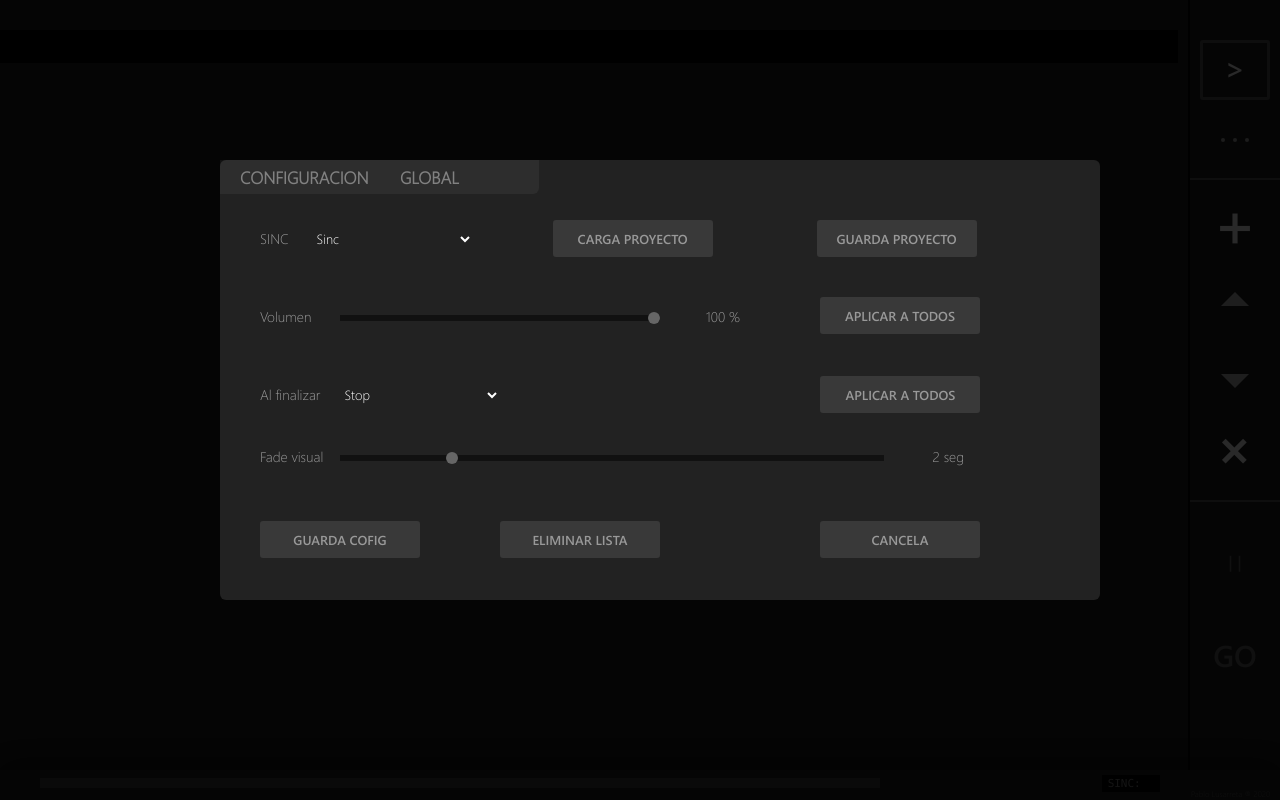
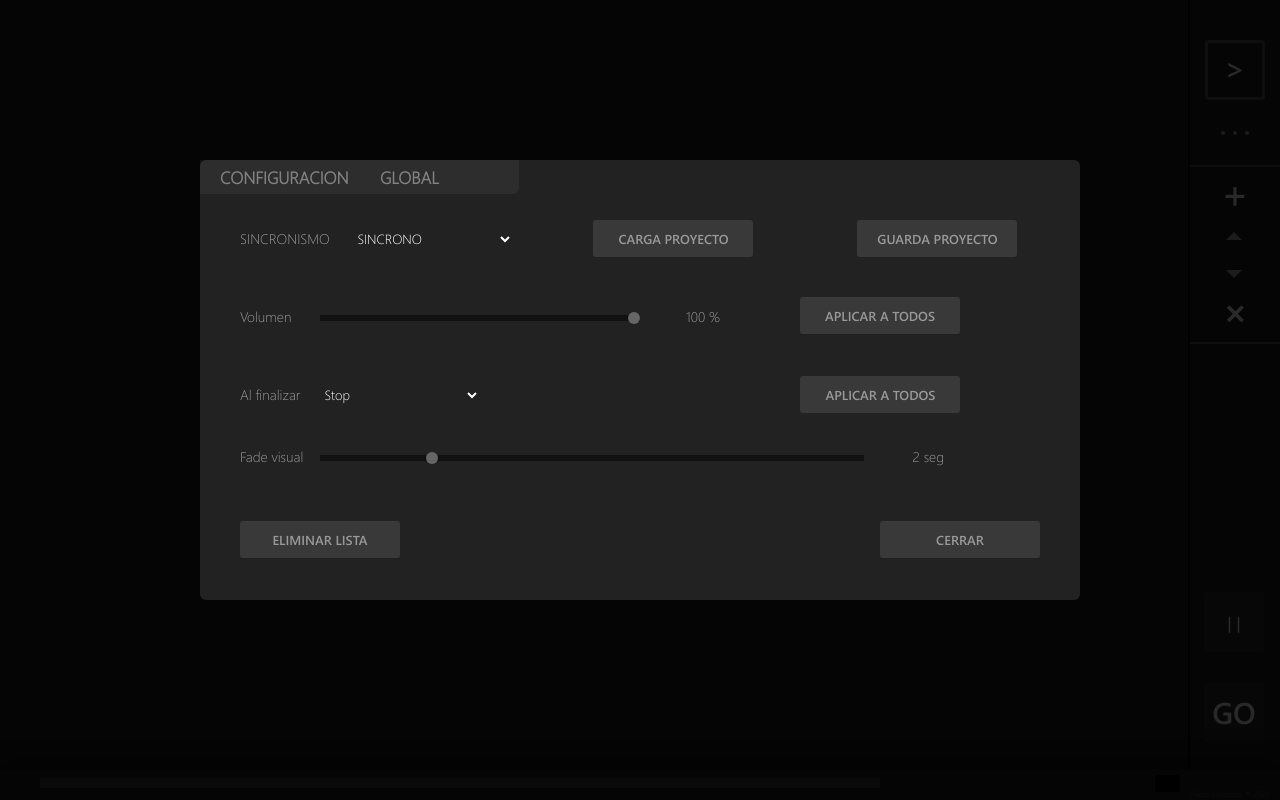
Before and after one commit to pablolusarreta/nextevent, an Electron app: page control.htm in a window 1280 px wide. Both pictures are taken after a click on the button 1235 px from the left and 139 px from the top of the page. Drawn offline with Linux system fonts and the light colour scheme; no server answers.

Commit message:
Optimizado de funcinalidad

```diff
--- a/control.htm
+++ b/control.htm
@@ -8,7 +8,7 @@
 	<meta name="keywords" content="Player, audio, video, imagen, sonido">
 	<meta name="author" content="Pablo lusarreta">
 	<meta name="viewport" content="width=device-width, initial-scale=1.0">
-	<title>nextevent</title>
+	<title>nextevent 7.0.0</title>
 
 	<script type="text/javascript" src="src/js.almacenamiento-local.js"></script>
 	<script type="text/javascript" src="src/js.control.js"></script>
@@ -23,7 +23,7 @@
 </head>
 
 <body>
-	<div id="marcaActual"></div>
+	<!--<div id="marcaActual"></div>-->
 	<section id="pasos"></section>
 
 
--- a/index.js
+++ b/index.js
@@ -65,7 +65,7 @@ const creaVentana = (f, d) => {
 //////////////////////////////////////////////////////////////////////////////
 
 app.on('ready', () => {
-	vcontrol = creaVentana('control.htm', [1240, 800, 800, 750])
+	vcontrol = creaVentana('control.htm', [1240, 800, 910, 750])
 });
 app.on('window-all-closed', () => {
 	if (process.platform !== 'darwin') {
--- a/src/css.control.css
+++ b/src/css.control.css
@@ -8,23 +8,17 @@ nav {
     color: #FFF;
     overflow: hidden;
     text-align: center;
-    /*box-shadow: 0 0 8px 4px #000;*/
 }
 
 nav>button {
     display: block;
-    width: 70px;
-    height: 70px;
-    margin: 3vh auto;
+    width: 60px;
+    height: 60px;
+    margin: 2.2vh auto;
     padding: 0px;
     font-size: 16px;
     background-color: rgba(255, 255, 255, 0);
-    border-radius: 50% 50%;
-    transition: background-color 1s;
-}
-
-nav>button:hover {
-    background-color: rgba(255, 255, 255, 0.1)
+    border-radius: 4px 4px;
 }
 
 nav>hr {
@@ -39,7 +33,6 @@ nav>button:nth-child(1) {
     border-radius: 3px 3px;
     font-size: 30px;
     border: 3px solid rgba(255, 255, 255, 0.2);
-
     height: 60px;
 }
 
@@ -49,9 +42,10 @@ nav>button:nth-child(1)>div {
 
 nav>button:nth-child(2) {
     height: 30px;
-    border-radius: 10px 10px;
 }
-
+nav>button:nth-child(2):hover {
+    background-color: #333;
+}
 nav>hr:nth-child(3), nav>hr:nth-child(8) {
     background-color: #fff;
     width: 100%;
@@ -60,40 +54,50 @@ nav>hr:nth-child(3), nav>hr:nth-child(8) {
 }
 
 nav>button:nth-child(4), nav>button:nth-child(5), nav>button:nth-child(6), nav>button:nth-child(7) {
-    width: 50px;
-    height: 50px;
+    margin-bottom: 0;
+    width: 40px;
+    height: 40px;
 }
 
 nav>button:nth-child(4), nav>button:nth-child(7) {
-    font-size: 64px;
+    font-size: 44px;
+    transition: color .0.2s;
 }
-
+nav>button:nth-child(4):hover {
+    color: #363;
+}
 nav>button:nth-child(4)>div {
+    font-size: 40px;
     margin-top: -26px;
 }
-
+nav>button:nth-child(5), nav>button:nth-child(6){
+    margin-top: 0;
+    margin-bottom: 0;
+    height: 30px;
+}
 nav>button:nth-child(5)>div, nav>button:nth-child(6)>div {
     width: 0px;
     height: 0px;
     margin-top: -8px;
     margin-left: 11px;
-    border-bottom: 14px solid #ccc;
-    border-left: 14px solid transparent;
-    border-right: 14px solid transparent;
-    opacity: 0.7;
+    border-bottom: 8px solid #fff;
+    border-left: 8px solid transparent;
+    border-right: 8px solid transparent;
+    opacity: 0.5;
     transition: opacity 0.5s;
 }
 
 nav>button:nth-child(6)>div {
     margin-top: 8px;
     border-bottom: 0px;
-    border-top: 14px solid #ccc;
+    border-top: 8px solid #fff;
 }
 
 nav>button:nth-child(7)>div {
     transform: rotate(45deg);
     margin-top: -24px;
     margin-left: 8px;
+    transition: color 1;
 }
 
 nav>button:nth-child(7):hover {
@@ -107,20 +111,21 @@ nav>button:nth-child(5)>div:hover, nav>button:nth-child(6)>div:hover {
 /*GO Y PAUSE*/
 
 nav>button:nth-child(9) {
-    opacity: 0.3;
-    background-color: "#363";
+    position: absolute;
+    bottom: 130px;
+    right: 16px;
+    background-color: #222;
 }
 
 nav>button:nth-child(10) {
-    opacity: 0.3;
-    background-color: "#363";
+    background-color: #222;
+    font-size: 30px;
+    font-family: 'fuente400';
+    position: absolute;
+    right: 16px;
+    bottom: 40px;
 }
 
-nav>button:nth-child(10)>div {
-    font-size: 30px;
-    font-family: 'fuente400';
-    background-color: "#363";
-}
 
 footer {
     position: fixed;
@@ -159,7 +164,6 @@ footer>div:nth-child(1), #info {
     height: 90px;
 }
 
-
 #contador>sup, #contador_audio>sup {
     font-size: 12px;
 }
@@ -187,14 +191,10 @@ footer>div:nth-child(6) {
     height: 6px;
 }
 
-#flujo::before {
-    content: 'SINC:';
-}
-
 #flujo {
     position: absolute;
     bottom: 8px;
-    right: 120px;
+    right: 100px;
     font-family: Consolas, "Courier New", "Andale Mono";
     font-size: 11px;
     background-color: #000;
--- a/src/css.default.css
+++ b/src/css.default.css
@@ -51,11 +51,3 @@ select {
 option {
     background-color: #404040;
 }
-
-#marcaActual{
-    position: fixed;
-    top:30px;
-    width: calc(100vw - 102px);
-    height: 33px;
-    background-color: #000;
-}
--- a/src/css.formulario.css
+++ b/src/css.formulario.css
@@ -14,7 +14,7 @@
     display: none;
     position: absolute;
     bottom: 0;
-    left: calc(50vw - 420px);
+    left: calc(50vw - 440px);
     top: calc(50vh - 240px);
     width: 800px;
     height: 280px;
--- a/src/js.control.js
+++ b/src/js.control.js
@@ -126,7 +126,6 @@ const PAUSE = () => {
     }
 }
 ////////////////////////////////////////////////////////////////////////////////////
-//enter:13,space:32,->:39,0:96
 const arranca = () => {
     carga_datos()
     carga_config()
@@ -152,10 +151,25 @@ window.onload = () => {
     CDA = document.getElementById("contador_audio")
     CD = document.getElementById("contador")
     CD.addEventListener('dblclick', () => { ipcRenderer.send('herramientas') })
+    document.title = 'nextevent 7.0.0'
     prueva()
     /*document.getElementsByTagName('body')[0].removeChild(document.getElementById("quedan"))
     arranca()
     ventanaSalida()*/
+}
+//enter:13, space:32, ▷:39, 0:96, . 110, Ctrol 17
+window.onkeydown = e => {
+    if (e.keyCode === 13 || e.keyCode === 39) {
+        BG.click()
+    } else  if (e.keyCode === 17) {
+        PAUSE()
+    }else{
+        e.preventDefault()
+    }
+    //console.log(e.keyCode)
+}
+window.onbeforeunload = () => {
+    index.cierra_salida()
 }
 const prueva = () => {
     // final Miercoles, 1 de Enero de 2025
@@ -175,7 +189,4 @@ const prueva = () => {
             arranca()
         }, 5000)
     }
-}
-window.onbeforeunload = () => {
-    index.cierra_salida()
-}
+}/**/
--- a/src/js.ficheros.js
+++ b/src/js.ficheros.js
@@ -11,6 +11,7 @@ const carga_json = () => {
                     config = TMPD.config
                     cierra_form()
                     guarda_datos()
+                    carga_config()
                     crea_lista_pasos()
                     select_paso(id_select)
                 } else {
--- a/src/js.formulario.js
+++ b/src/js.formulario.js
@@ -11,7 +11,7 @@ const abre_form = () => {
 const dimensiones_img = (id) => {
     //console.log(id)
 }
-let form_edit, config_tmp
+let form_edit
 let mime = {
     'mp4': 'video/mp4',
     'webm': 'video/webm',
@@ -62,26 +62,25 @@ const abre_form_paso = (id) => {
 }
 
 
-const flujo = ['SINC','Audio']
+const flujo = ['SINCRONO','AUDIO ASINC']
 ///////////////////////////////////////////////////////////////////////////
 const abre_form_config = () => {
     FA.innerHTML = ''
-    config_tmp = config
     form_edit = new Array()
-    form_edit.push(crea_input_select(FA, 'SINC ', '20%', '0%', [0, 2, 1, config.flujo, ['Sinc', 'Audios asinc']], () => {
-        config_tmp.flujo = Number(form_edit[0].value);
-        document.getElementById('flujo').innerHTML= flujo[config_tmp.flujo]
+    form_edit.push(crea_input_select(FA, 'SINCRONISMO ', '20%', '0%', [0, 2, 1, config.flujo, ['SINCRONO', 'AUDIO ASINC']], () => {
+        config.flujo = Number(form_edit[0].value);
+        document.getElementById('flujo').innerHTML= flujo[config.flujo]
     }))
     crea_button(FA, 'CARGA PROYECTO', '20%', '10%', [], carga_json)
     crea_button(FA, 'GUARDA PROYECTO', '20%', '13%', [], guarda_json)
     crea_salto(FA, '0px')
     form_edit.push(crea_input_range(FA, 'Volumen', '60%', '0', [0, 100, 1, config.vol, [' %']], () => {
-        config_tmp.vol = form_edit[1].value;
+        config.vol = form_edit[1].value;
     }))
     crea_button(FA, 'APLICAR A TODOS', '20%', '10%', [], () => {
         for (var i in pasos) {
             if (pasos[i].tipo != 'img') {
-                pasos[i].vol = config_tmp.vol
+                pasos[i].vol = config.vol
             }
         }
         crea_lista_pasos()
@@ -90,13 +89,14 @@ const abre_form_config = () => {
     crea_salto(FA, '2px')
 
     form_edit.push(crea_input_select(FA, 'Al finalizar', '20%', '0', [0, 2, 1, config.fin, ['Stop', 'Bucle', 'Siguiente']], () => {
-        config_tmp.fin = Number(form_edit[2].value);
+        config.fin = Number(form_edit[2].value);
+        guarda_config()
     }))
 
     crea_button(FA, 'APLICAR A TODOS', '20%', '40%', [], () => {
         for (var i in pasos) {
             if (pasos[i].tipo != 'img') {
-                pasos[i].fin = config_tmp.fin
+                pasos[i].fin = config.fin
             }
         }
         crea_lista_pasos()
@@ -104,17 +104,18 @@ const abre_form_config = () => {
     })
     crea_salto(FA, '2px')
     form_edit.push(crea_input_range(FA, 'Fade visual', '88%', '0', [0, 10, 0.1, config.fade, [' seg']], () => {
-        config_tmp.fade = form_edit[3].value;
+        config.fade = form_edit[3].value;
+        guarda_config()
     }))
     crea_salto(FA, '20px')
-    crea_button(FA, 'GUARDA COFIG', '20%', '0', [], () => {
+    /*crea_button(FA, 'GUARDA CONFIG', '20%', '0', [], () => {
         config = config_tmp
         guarda_config()
         cierra_form()
-    })
+    })*/
 
-    crea_button(FA, 'ELIMINAR LISTA', '20%', '10%', [], limpia_memoria)
-    crea_button(FA, 'CANCELA', '20%', '20%', [], cierra_form)
+    crea_button(FA, 'ELIMINAR LISTA', '20%', '0', [], limpia_memoria)
+    crea_button(FA, 'CERRAR', '20%', '60%', [], cierra_form)
 
 
     FA.style.height = '360px'
--- a/src/js.pasos.js
+++ b/src/js.pasos.js
@@ -1,6 +1,7 @@
 const altPaso = 33
 var id_select = 0
 var idu_activo
+var escrol = 0
 
 function detecta_tipo(nom) {
     var ex = nom.split('.')
@@ -27,7 +28,15 @@ function paso_activo(IDU) {
     for (var i in pasos) {
         if (IDU == pasos[i].IDU) {
             document.getElementById(pasos[i].id).style.backgroundColor = "#363"
-            PS.scrollTo(0, (altPaso * i))
+            let tmp = altPaso * (Number(i) + 4)
+            console.log(window.innerHeight, tmp)
+            if (tmp > window.innerHeight) {
+                 PS.scrollTo(0,altPaso * escrol++)
+                console.log('fuera de pantalla',altPaso,' ',escrol)
+            } else {
+                escrol = 0
+                PS.scrollTo(0,0)
+            }
         } else {
             document.getElementById(pasos[i].id).style.backgroundColor = ""
         }
@@ -54,7 +63,7 @@ function guarda_paso() {
 function elimina_paso() {
     console.log(id_select)
     dialog.showMessageBox({
-        "title": "nextevent-sync",
+        "title": "nextevent",
         "buttons": ['Eliminar', 'NO eliminar'],
         "cancelId": 2,
         "message": '¿ Eliminar  " ' + pasos[id_select].nom + ' " ?',
@@ -76,7 +85,7 @@ function elimina_paso() {
 }
 function limpia_memoria() {
     dialog.showMessageBox({
-        "title": "nextevent-sync",
+        "title": "nextevent",
         "buttons": ['Eliminar', 'Cancelar'],
         "cancelId": 2,
         "message": "¿Eliminar todos los elementos de la lista?",
@@ -137,12 +146,7 @@ function crea_lista_pasos() {
             S += `</div>`
         }
     }
-    PS.innerHTML = `${S}<div id="relleno"></div>`
-    altRelleno()
+    PS.innerHTML = S
     select_paso(id_select)
     paso_activo(idu_activo)
 }
-const altRelleno = () => {
-    document.getElementById('relleno').style.height = `${window.innerHeight}px`
-}
-window.onresize = altRelleno
```
Also changed, not shown: README.md, dist/latest.yml, src/img/ConfiguracionGlobal.png, 2 other files.
